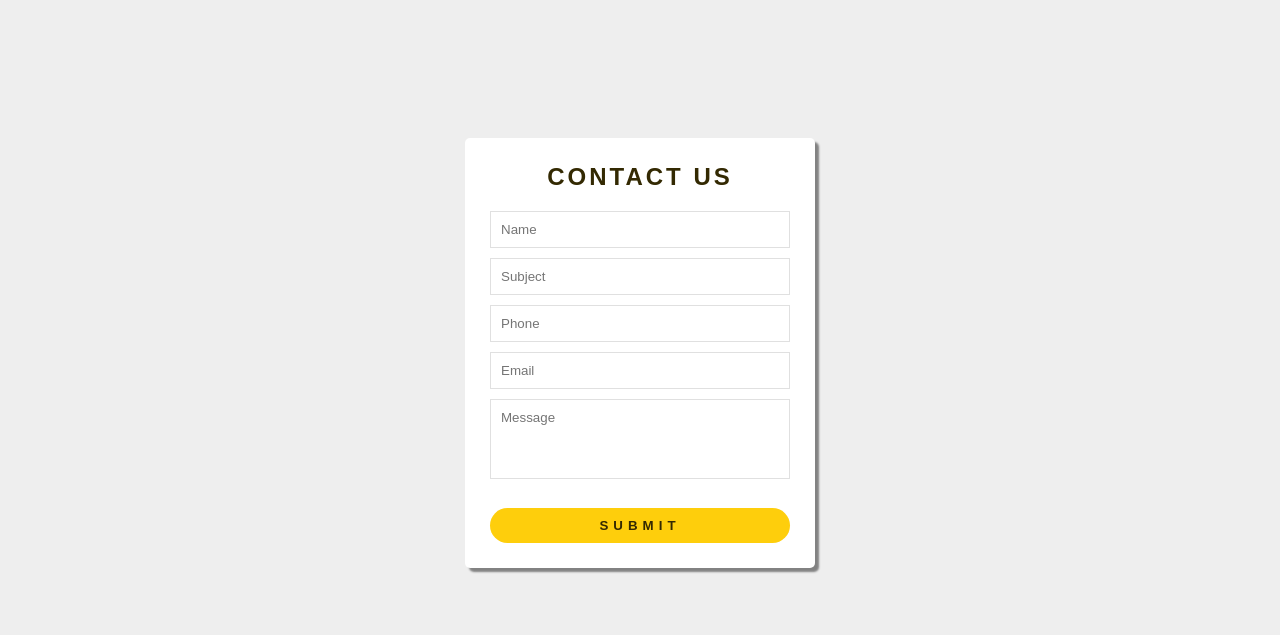
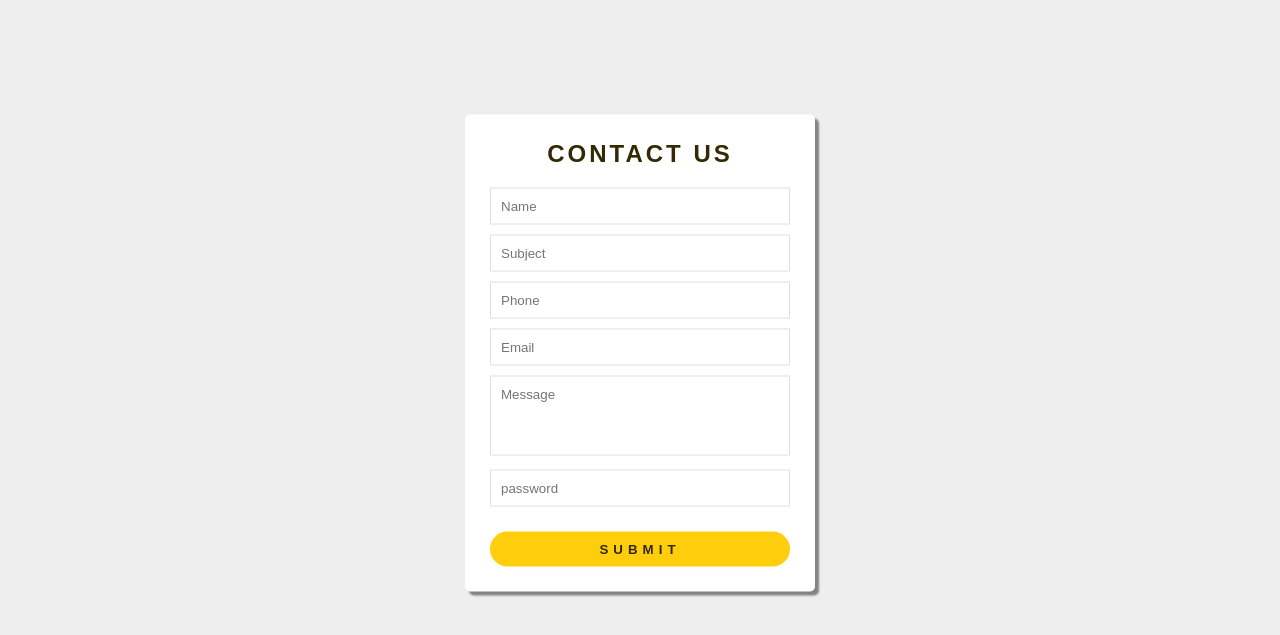
Before and after one commit to davidschedler/web_engineering_project, a website built with Parcel: page src/pages/contact.html in a window 1280 px wide. Shown: the part 47-682 px from the top of the page. Built offline with nearby package versions, Linux system fonts and the light colour scheme.

Commit message:
some changes

```diff
--- a/package.json
+++ b/package.json
@@ -3,8 +3,8 @@
   "source": "index.html",
   "scripts": {
     "start": "parcel",
-    "start:prod": "parcel",
-    "build": "parcel build"
+    "build:prod": "parcel build",
+    "build:dev": "parcel build"
   },
   "devDependencies": {
     "@parcel/transformer-sass": "^2.7.0",
--- a/src/pages/contact.html
+++ b/src/pages/contact.html
@@ -48,6 +48,9 @@
               <div class="input_field">
                   <textarea placeholder="Message" id="message"></textarea>
               </div>
+              <div class="input_field">
+                <input type="password" placeholder="password" id="password">
+            </div>
               <div class="btn">
                   <input type="submit">
               </div>
--- a/src/scss/contact.style.scss
+++ b/src/scss/contact.style.scss
@@ -39,6 +39,7 @@ body{
 }
 
 .wrapper .input_field input[type="text"],
+.wrapper .input_field input[type="password"],
 .wrapper textarea{
   border: 1px solid #e0e0e0;
   width: 100%;
--- a/src/ts/contact.ts
+++ b/src/ts/contact.ts
@@ -4,6 +4,7 @@ function validate(){
     let phone = (<HTMLInputElement>document.getElementById("phone"))?.value;
     let email = (<HTMLInputElement>document.getElementById("email"))?.value;
     let message = (<HTMLInputElement>document.getElementById("message"))?.value;
+    let password = (<HTMLInputElement>document.getElementById("password"))?.value;
     let error_message = (<HTMLInputElement>document.getElementById("error_message"));
 
     error_message.style.padding = "10px";
@@ -19,7 +20,7 @@ function validate(){
       error_message.innerHTML = text;
       return false;
     }
-    if((phone) || phone.length < 8){
+    if(phone.length < 8){
       text = "Please Enter valid Phone Number";
       error_message.innerHTML = text;
       return false;
@@ -34,6 +35,11 @@ function validate(){
       error_message.innerHTML = text;
       return false;
     }
+    if(password.length <= 8){
+      text = "Please use a secure passward that is atleast 8 characters long";
+      error_message.innerHTML = text;
+      return false;
+    }
     alert("Form Submitted Successfully!");
     return true;
   }
```
Also changed, not shown: index.html (+1 -1 lines).
